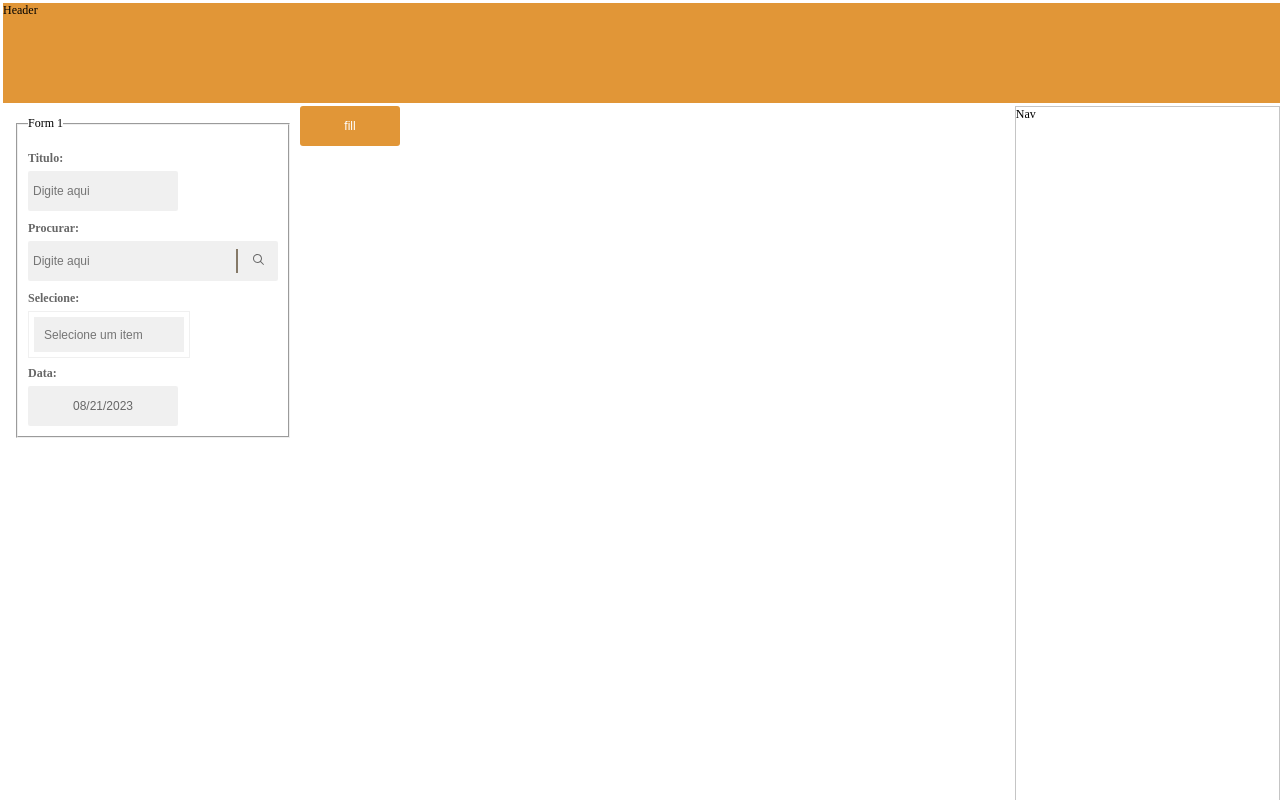
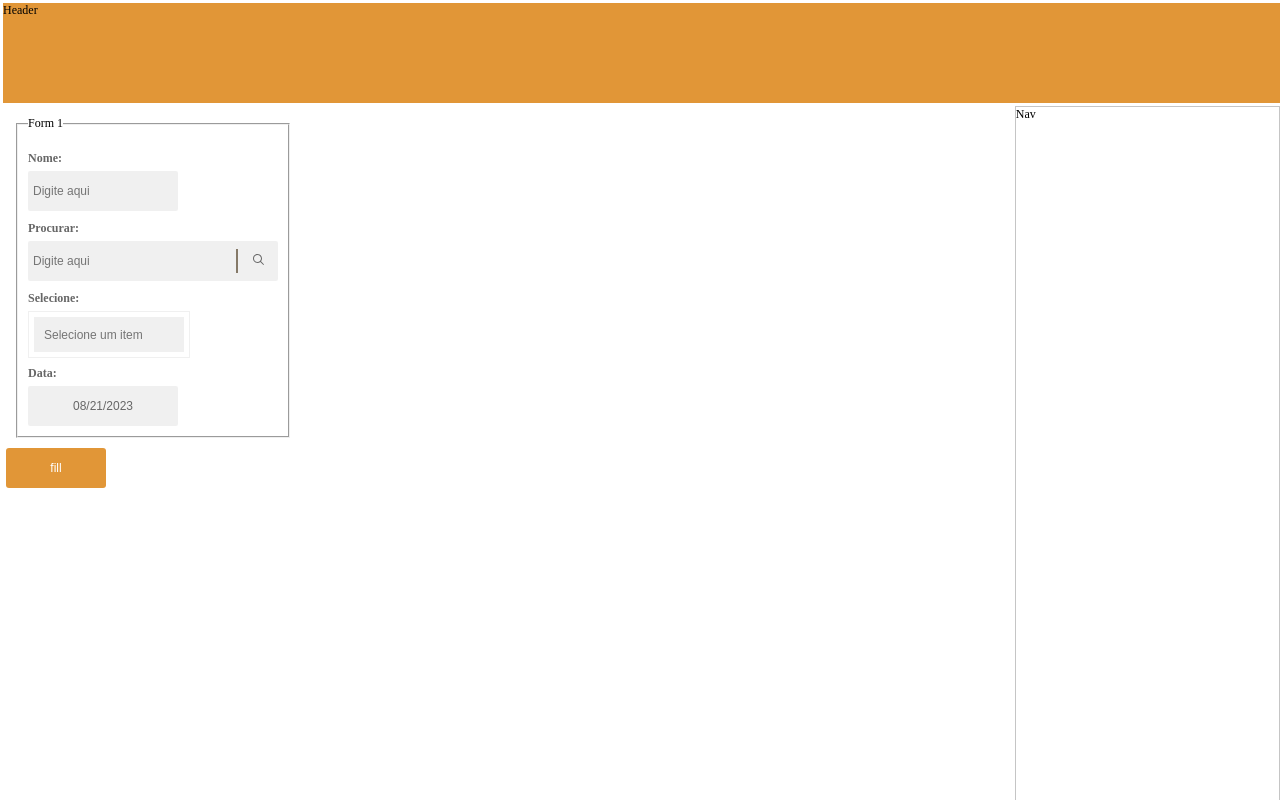
Before and after one commit to DennisWilliam/react-lib-sass, a React (Vite) app: page / in a window 1280 px wide. Shown: the top 800 px of the page. Built offline with nearby package versions, Linux system fonts and the light colour scheme.

Commit message:
criando formulários

```diff
--- a/package.json
+++ b/package.json
@@ -73,10 +73,12 @@
 		"vite-plugin-dts": "^1.7.1"
 	},
 	"dependencies": {
+		"@hookform/resolvers": "^3.3.0",
 		"classnames": "^2.3.2",
 		"react": "^18.2.0",
 		"react-datepicker": "^4.16.0",
 		"react-dom": "^18.2.0",
+		"react-hook-form": "^7.45.4",
 		"styled-components": "^5.3.6",
 		"vite-plugin-sass": "^0.1.0",
 		"zod": "^3.22.2"
--- a/src/App.tsx
+++ b/src/App.tsx
@@ -1,11 +1,14 @@
+import { zodResolver } from '@hookform/resolvers/zod'
 import { ThemeContext } from '@themes/contexts'
 import { useContext } from 'react'
+import { useForm } from 'react-hook-form'
 import {
 	createBrowserRouter,
 	createRoutesFromElements,
 	Route,
 	RouterProvider,
 } from 'react-router-dom'
+import { z, ZodType } from 'zod'
 import { Button, ButtonDropDown } from './components/buttons'
 import { FieldsetRoot } from './components/fieldset/root'
 import { InputDatepicker, InputSearch, InputText } from './components/inputs'
@@ -139,11 +142,49 @@ const PageDatepicker = () => {
 }
 
 const PageLayout = () => {
+	type FormType = {
+		name: string
+		lastName: string
+		email: string
+		select: number
+		date: Date
+	}
+
+	const formSchema: ZodType<FormType> = z
+		.object({
+			name: z.string().min(2).max(30),
+			lastName: z.string(),
+			email: z.string(),
+			select: z.number(),
+			date: z.date(),
+		})
+		.refine((objeto) => objeto.name === objeto.lastName, {
+			message: 'Informação incorreta',
+			path: ['name'],
+		})
+
+	const {
+		register,
+		handleSubmit,
+		formState: { errors },
+	} = useForm<FormType>({ resolver: zodResolver(formSchema) })
+
+	const submit = (data: FormType) => {
+		console.log(data)
+	}
+
 	return (
 		<TemplateDefault id="template">
-			<>
+			<form onSubmit={handleSubmit(submit)}>
 				<FieldsetRoot id="fieldset1" legend="Form 1">
-					<InputText id="input" variants="text" label="Titulo:" placeholder="Digite aqui" />
+					<InputText
+						id="input"
+						variants="text"
+						label="Nome:"
+						placeholder="Digite aqui"
+						{...register('name')}
+					/>
+					{errors.name && <span>Error</span>}
 					<InputSearch id="search" label="Procurar:" placeholder="Digite aqui" />
 					<Select id="select" variants="search" options={op} label="Selecione:" />
 					<InputDatepicker id="datepicker2" label="Data:" />
@@ -151,7 +192,7 @@ const PageLayout = () => {
 				<Button id="btn-fill" variant="fill">
 					fill
 				</Button>
-			</>
+			</form>
 		</TemplateDefault>
 	)
 }
```
Also changed, not shown: 1 other file (tests, documents, lock files or other folders).
